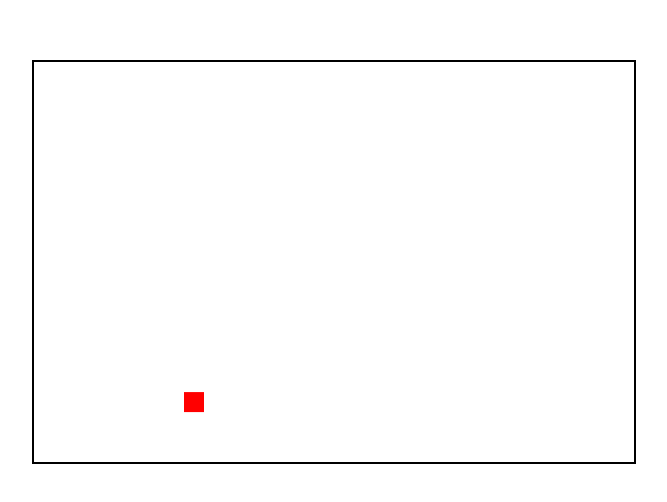
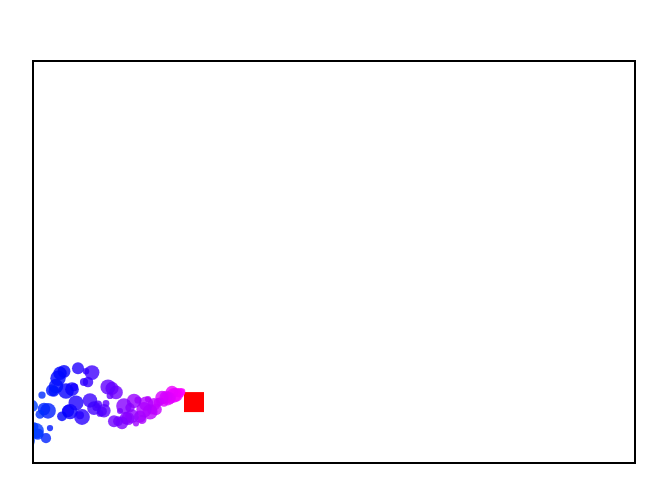
Before and after one commit to d00d1e/flappy-bat, a plain HTML site: page index.html in a window 1280 px wide. Shown: the part 138-640 px from the top of the page, without its empty margins (306-973 px from the left). Drawn offline with Linux system fonts and the light colour scheme.

Commit message:
add bat particle effect

```diff
--- a/assets/js/app.js
+++ b/assets/js/app.js
@@ -19,9 +19,12 @@ function animate() {
   // ctx.fillRect(10, canvas.height - 90, 60, 40);
   bat.update();
   bat.draw();
+  handleParticles();
 
   requestAnimationFrame(animate);
+
   hover += 0.12;
+  hue++;
 }
 
 animate();
--- /dev/null
+++ b/assets/js/particles.js
@@ -0,0 +1,38 @@
+const particlesArray = [];
+
+class Particle {
+  constructor() {
+    this.x = bat.x;
+    this.y = bat.y;
+    this.size = Math.random() * 5 + 3;
+    this.speedY = Math.random() * 1 - 0.5;
+    this.color = `hsla(${hue}, 100%, 50%, 0.8)`;
+  }
+
+  update() {
+    this.x -= gameSpeed;
+    this.y += this.speedY;
+  }
+
+  draw() {
+    ctx.fillStyle = this.color;
+    ctx.beginPath();
+    ctx.arc(this.x, this.y, this.size, 0, Math.PI * 2);
+    ctx.fill();
+  }
+}
+
+function handleParticles() {
+  particlesArray.unshift(new Particle());
+  for (let i = 0; i < particlesArray.length; i++) {
+    particlesArray[i].update();
+    particlesArray[i].draw();
+  }
+
+  //if more than 200, remove 20
+  if (particlesArray.length > 200) {
+    for (let i = 0; i < 20; i++) {
+      particlesArray.pop(particlesArray[i]);
+    }
+  }
+}
--- a/index.html
+++ b/index.html
@@ -15,6 +15,7 @@
 
 
   <script src="./assets/js/bat.js"></script>
+  <script src="./assets/js/particles.js"></script>
   <script src="./assets/js/app.js"></script>
 </body>
 
```
